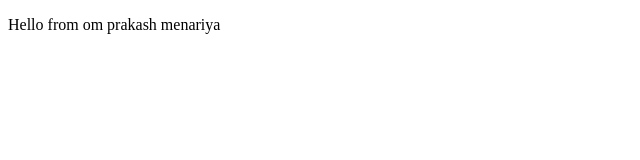
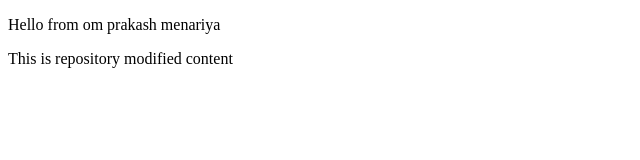
Before and after one commit to sandip-menariya/remote_repo, a plain HTML site: page index.html in a window 1280 px wide. Shown: the whole page, without its empty margins (0-640 px from the left). Drawn offline with Linux system fonts and the light colour scheme.

Commit message:
new paragraph tag

```diff
--- a/index.html
+++ b/index.html
@@ -7,5 +7,6 @@
 </head>
 <body>
     <p>Hello from om prakash menariya</p>
+    <p>This is repository modified content</p>
 </body>
 </html>
```
